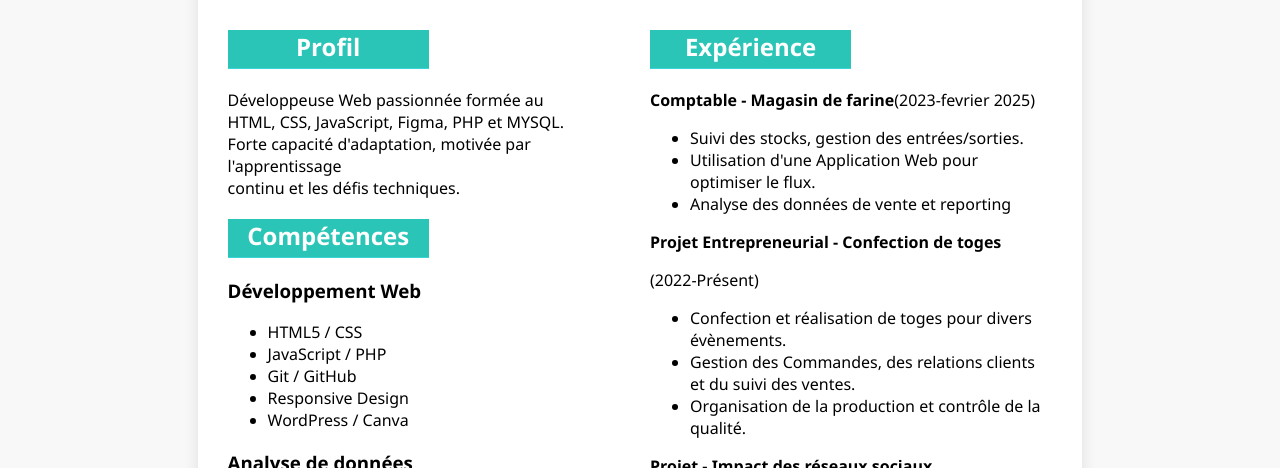
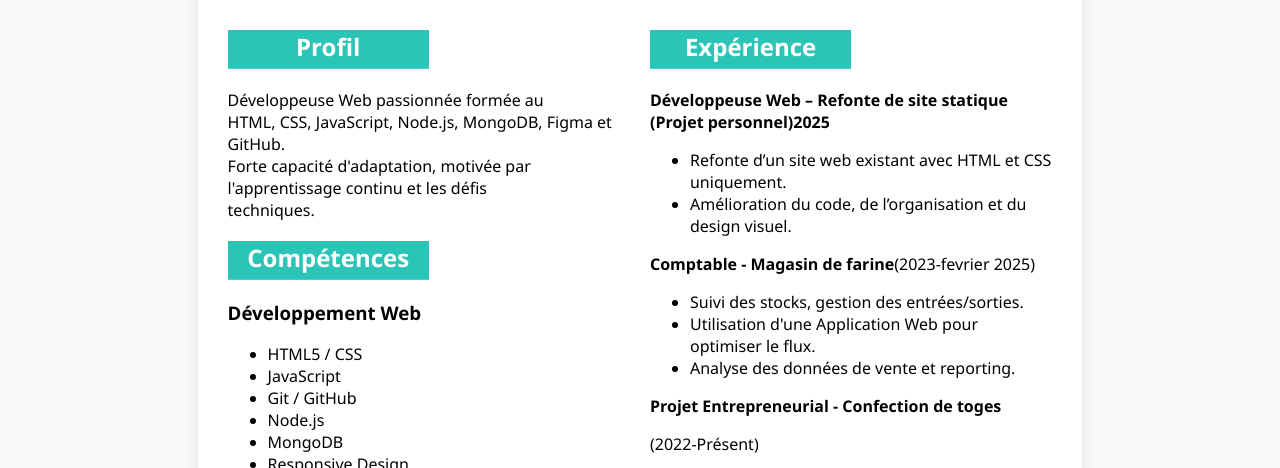
Before and after one commit to Rougui-dev/Mon-CV, a plain HTML site: page index.html in a window 1280 px wide. Shown: the part 320-788 px from the top of the page. Drawn offline with Linux system fonts and the light colour scheme.

Commit message:
Mise à jour du CV

```diff
--- a/index.html
+++ b/index.html
@@ -37,8 +37,9 @@
             <div class="col-gauche">
                 <section class="profil" id="profil">
                     <h2>Profil</h2>
-                    <p>Développeuse Web passionnée formée au <br>HTML, CSS, JavaScript, Figma, PHP et MYSQL. <br>
-                        Forte capacité d'adaptation, motivée par l'apprentissage <br>continu et les défis techniques.
+                    <p>Développeuse Web passionnée formée au <br>HTML, CSS, JavaScript, Node.js, MongoDB, Figma et
+                        GitHub.<br>
+                        Forte capacité d'adaptation, motivée par l'apprentissage continu et les défis <br> techniques.
                     </p>
                 </section>
 
@@ -47,10 +48,12 @@
                     <h3> Développement Web</h3>
                     <ul>
                         <li>HTML5 / CSS</li>
-                        <li>JavaScript / PHP</li>
+                        <li>JavaScript</li>
                         <li>Git / GitHub</li>
+                        <li>Node.js</li>
+                        <li>MongoDB</li>
                         <li>Responsive Design</li>
-                        <li>WordPress / Canva</li>
+                        <li>WordPress</li>
 
                     </ul>
 
@@ -82,11 +85,16 @@
             <div class="col-droite">
                 <section class="expérience" id="expérience">
                     <h2>Expérience</h2>
+                    <p><strong>Développeuse Web – Refonte de site statique (Projet personnel)2025</strong></p>
+                    <ul>
+                        <li>Refonte d’un site web existant avec HTML et CSS uniquement.</li>
+                        <li>Amélioration du code, de l’organisation et du design visuel.</li>
+                    </ul>
                     <p><strong>Comptable - Magasin de farine</strong>(2023-fevrier 2025)</p>
                     <ul>
                         <li>Suivi des stocks, gestion des entrées/sorties.</li>
                         <li>Utilisation d'une Application Web pour optimiser le flux.</li>
-                        <li>Analyse des données de vente et reporting</li>
+                        <li>Analyse des données de vente et reporting.</li>
                     </ul>
 
                     <p><strong>Projet Entrepreneurial - Confection de toges</strong></p>
@@ -103,6 +111,7 @@
                         <li>Visualisation des résultats avec des graphiques et tableaux dynamiques.</li>
                     </ul>
                 </section>
+
                 <section class="formation" id="formation">
                     <h2>Formation</h2>
                     <p><strong>Simplon Guinée</strong> - Formation Développement Web (En cours)</p>
```
Lines whose indentation alone changed are shown as unchanged.
